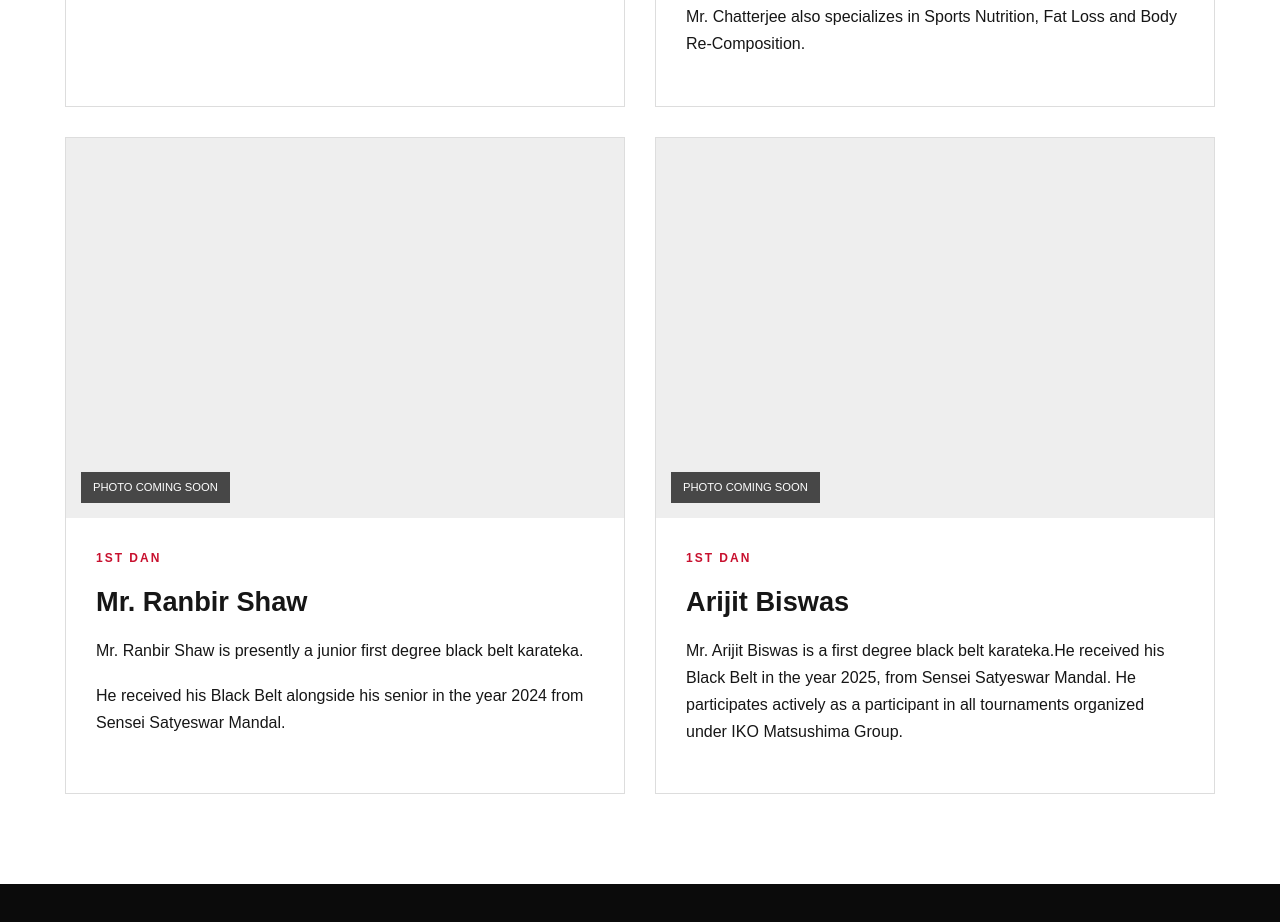
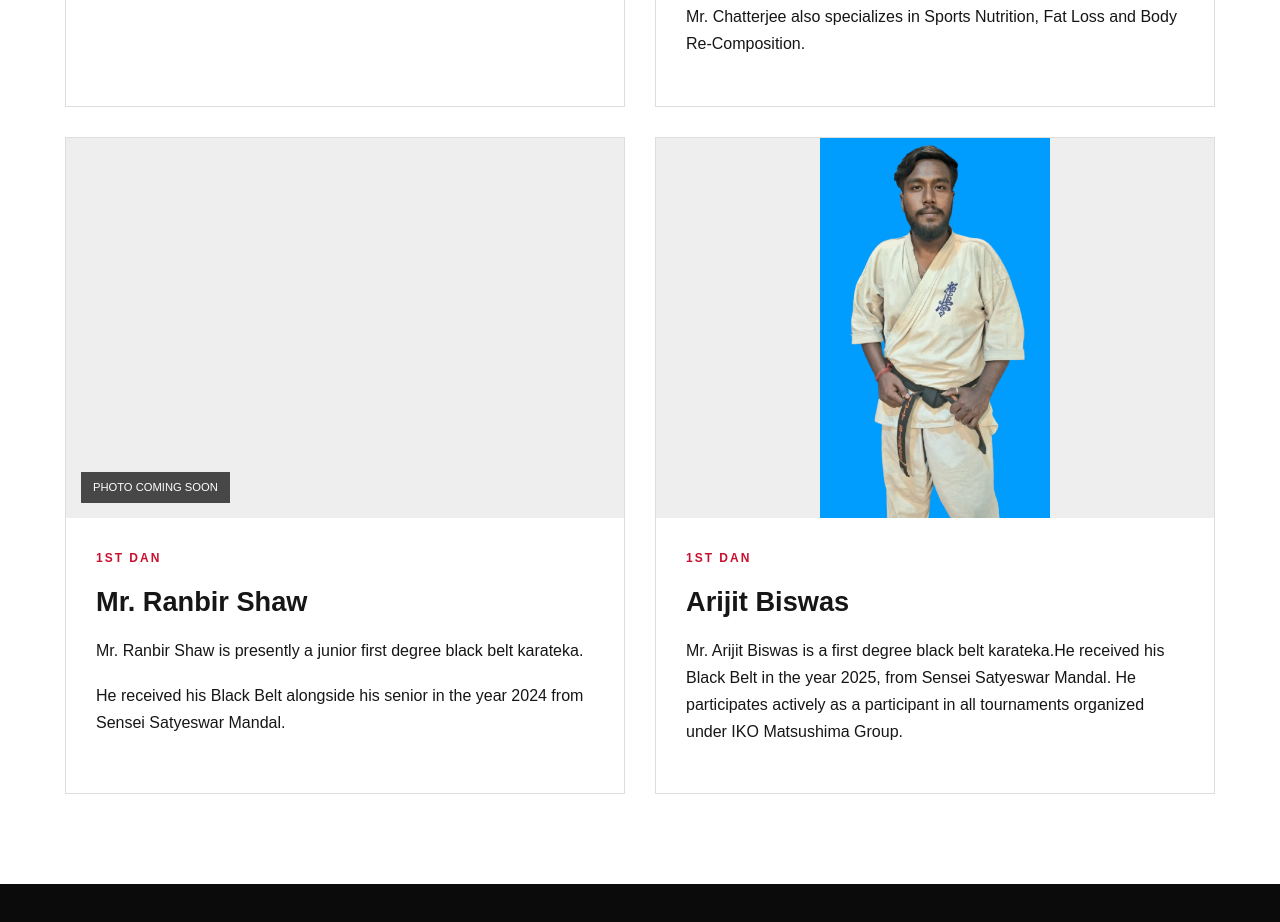
Before and after one commit to Mas-Oyama-Kyokushin-Karate-Org/mas-oyama-website, a plain HTML site: page black-belts.html in a window 1280 px wide. Shown: the part 3507-4429 px from the top of the page. Drawn offline with Linux system fonts and the light colour scheme.

Commit message:
Arijit Photo Added

```diff
--- a/black-belts.html
+++ b/black-belts.html
@@ -465,9 +465,8 @@
 
                 <div class="person-image">
 
-                    <span>
-                        PHOTO COMING SOON
-                    </span>
+                    <img src="images/black-belts/arijit.jpeg"
+                         alt="Mr. Arijit Biswas">
 
                 </div>
 
```
Also changed, not shown: images/black-belts/arijit.jpeg (added).
